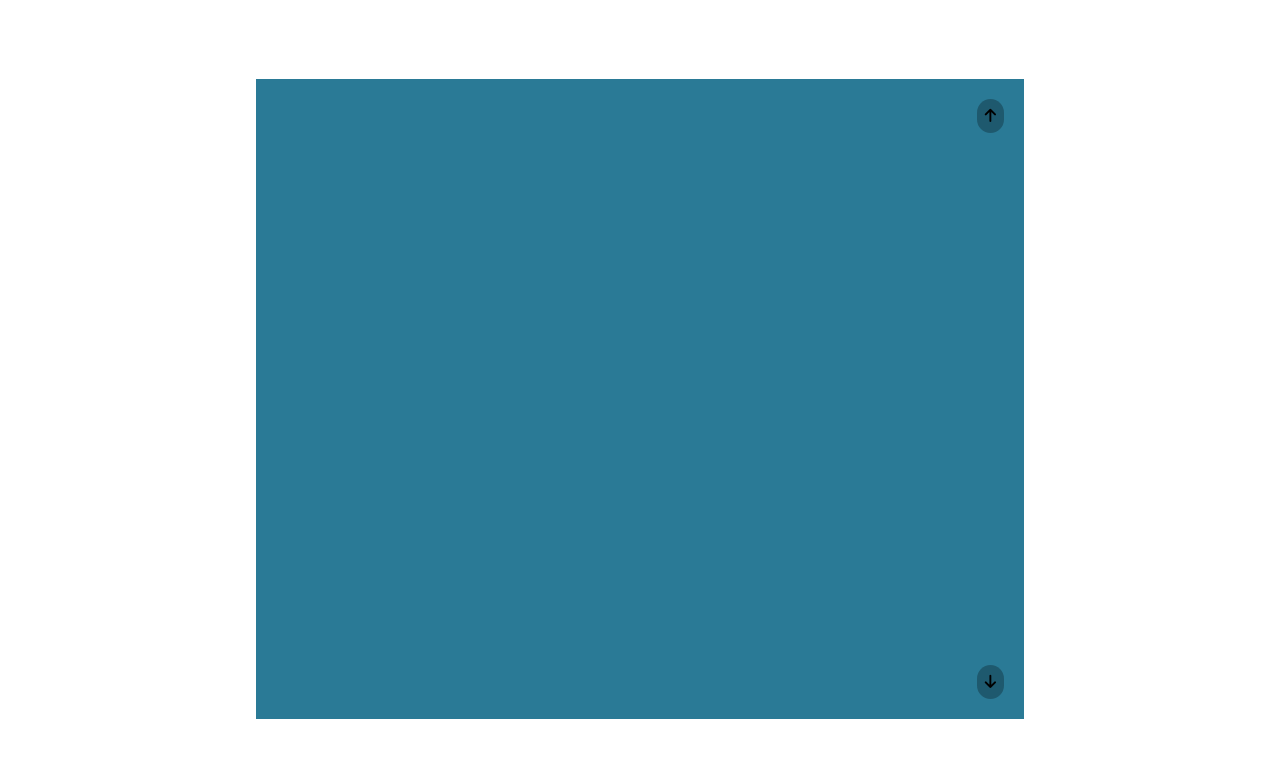
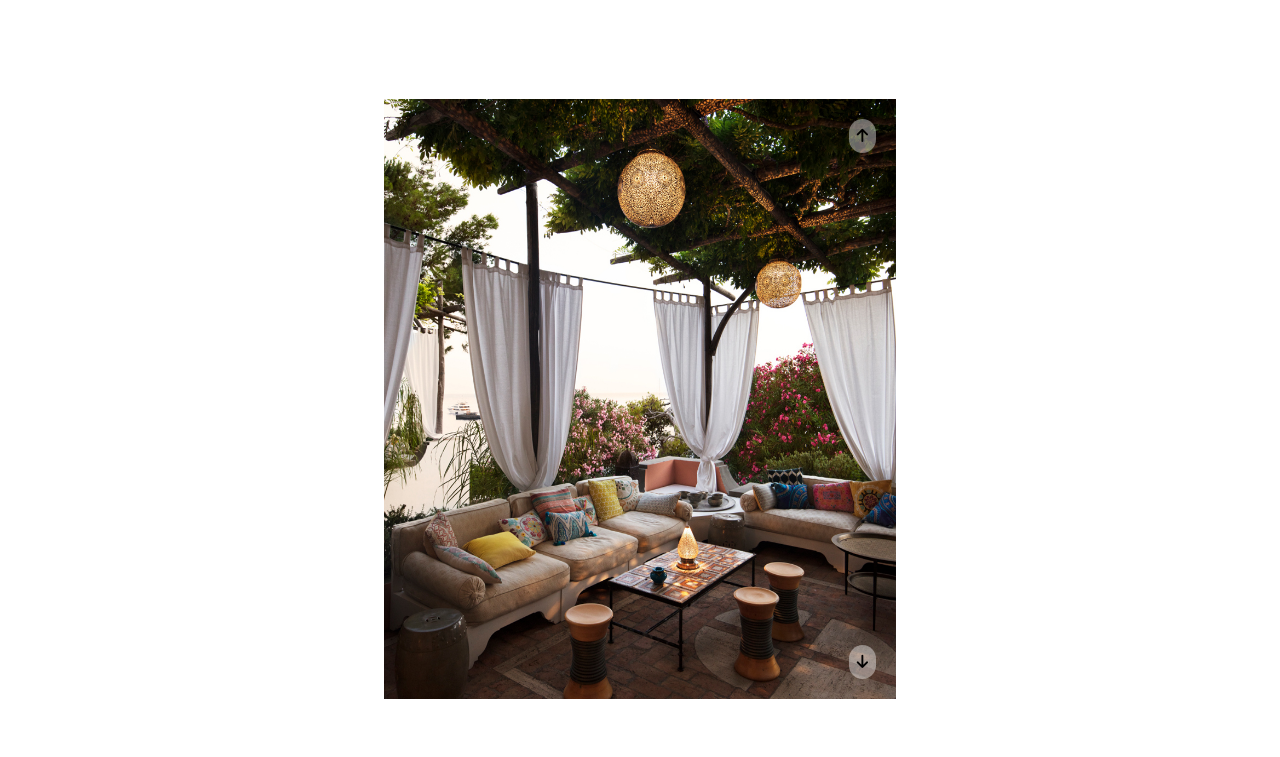
Before and after one commit to maricamola/js-array-carousel, a plain HTML site: page index.html in a window 1280 px wide. Shown: the part 191-948 px from the top of the page. Drawn offline with Linux system fonts and the light colour scheme.

Commit message:
counterImage added

```diff
--- a/index.html
+++ b/index.html
@@ -9,7 +9,6 @@
 
   <link rel="preconnect" href="https://fonts.googleapis.com">
   <link rel="preconnect" href="https://fonts.gstatic.com"   crossorigin>
-  <link href="https://fonts.googleapis.com/css2?  family=Rajdhani:wght@300&display=swap" rel="stylesheet">
 
   <title>Carosello Mono Array</title>
 </head>
@@ -36,6 +35,15 @@
           <div class="btn btn-down"><i class="fa-solid   fa-arrow-down"></i></div>
           <div class="btn btn-up"><i class="fa-solid fa-arrow-up"></i></div>
 
+          <div class="sections-wrapper">
+            <!--inserire qui la section img-->
+            <!--inserire qui la section img-->
+            <!--inserire qui la section img-->
+            <!--inserire qui la section img-->
+            <!--inserire qui la section img-->
+          </div>
+
+
 
 
 
--- a/js/script.js
+++ b/js/script.js
@@ -0,0 +1,38 @@
+const images = [
+  'img/foto1.jpg',
+  'img/foto2.jpg',
+  'img/foto3.jpg',
+  'img/foto4.jpg',
+  'img/foto5.jpg',
+]
+
+const sectionsWrapper = document.querySelector('.sections-wrapper');
+
+const btnDown = document.querySelector('.btn-up')
+const btnUp = document.querySelector('.btn-down');
+
+let counterImage = 0
+
+for(let i = 0; i < images.length; i++){
+  const image = images[1];
+
+  sectionsWrapper.innerHTML += `
+  <img class="section hide" src="${image}">
+  `
+  console.log(i)
+}
+
+const sectionsGroup = document.getElementsByClassName('section');
+sectionsGroup[counterImage].classList.remove('hide');
+
+btnUp.addEventListener('click' , function(){
+
+  sectionsGroup[counterImage].classList.add('hide');
+
+  counterImage++;
+  sections[counterImage].classList.remove('hide');
+})
+
+btnDown.addEventListener('click' , function(){
+
+})
--- a/style.css
+++ b/style.css
@@ -6,6 +6,10 @@
 
 body{
   font-family: "Roboto Condensed",sans-serif;
+}
+
+.hide{
+  display: none;
 }
 
 header{
@@ -43,14 +47,19 @@ h1{
 }
 
 .container{
-  width: 60%;
-  height: 80%;
-  background-color: #2A7A96;
+  width: 40%;
+  height: 75%;
+  background-color: #2a799625;
   position: relative;
 }
 
+.slider{
+  width: 100%;
+  height: 100%;
+}
+
 .btn{
-  background-color: rgba(0, 0, 0, 0.266);
+  background-color: rgba(255, 255, 255, 0.403);
   font-size: 15px;
   border-radius: 50px ;
   padding: 8px;
@@ -67,3 +76,13 @@ h1{
   right: 0;
   bottom: 0;
 }
+
+.sections-wrapper{
+  width: 100%;
+  height: 100%;
+}
+
+.section{
+  width: 100%;
+  height: 100%;
+}
```
Also changed, not shown: img/01.webp (deleted), img/02.webp (deleted), img/03.webp (deleted), img/04.webp (deleted), img/05.webp (deleted), 1 other file.
